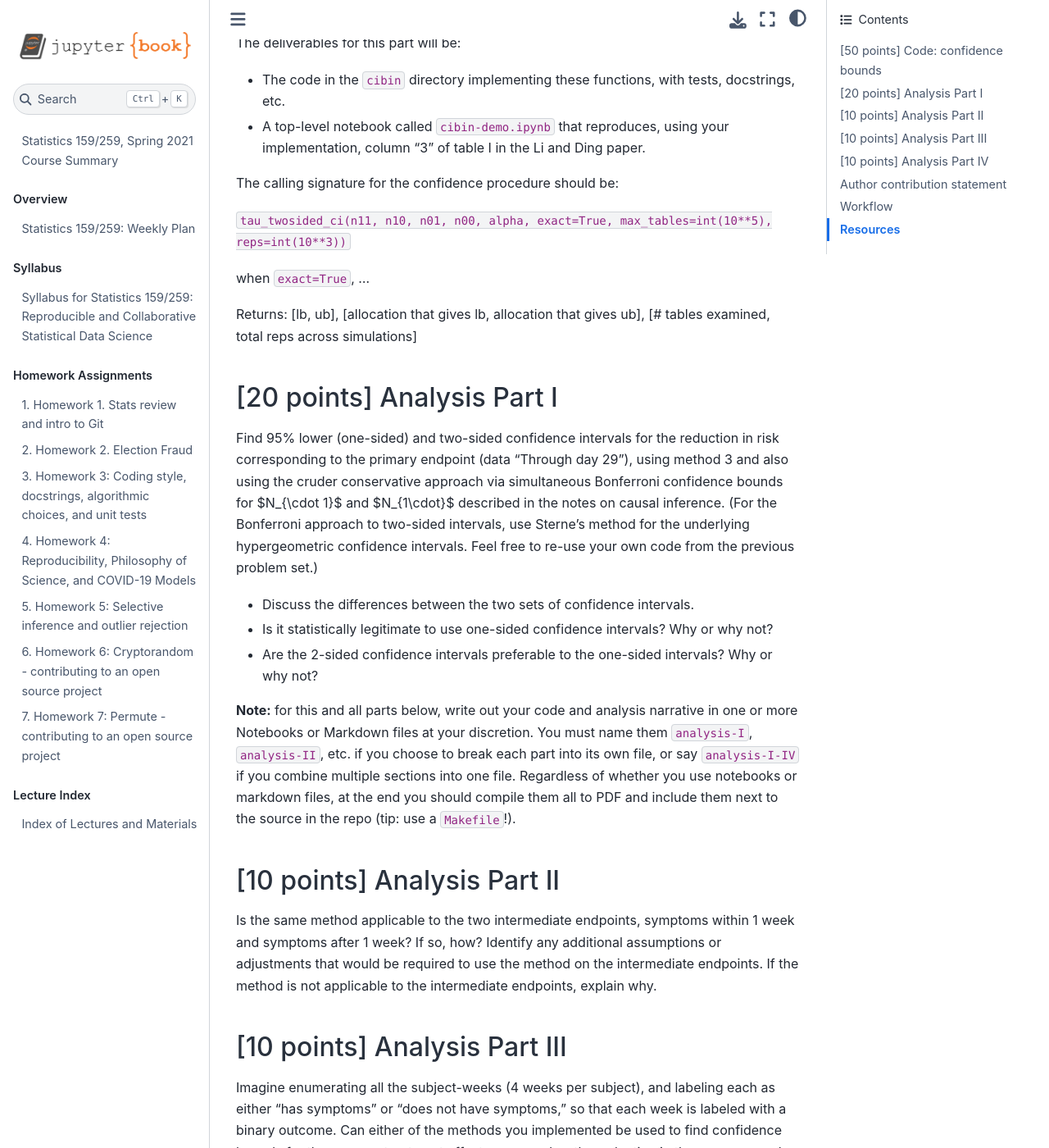
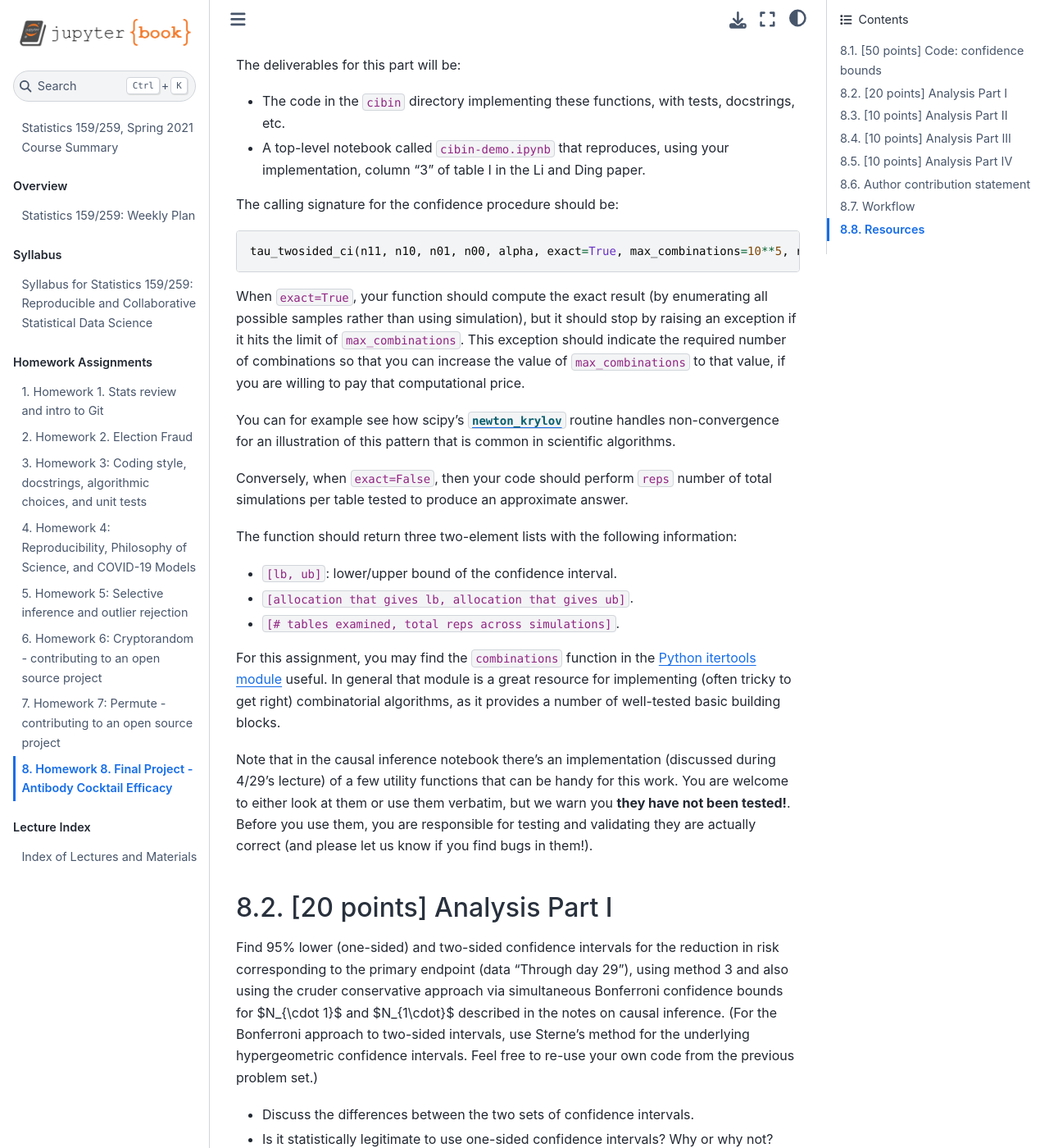
Before and after one commit to UCB-stat-159-s21/site, a Jupyter Book: the page built from Hw/hw08-final-project.md, in a window 1280 px wide and 1400 px high, scrolled down 1102 px. Shown: the whole window at 82% size. Built offline with Jupyter Book 1.0.4 settings and Sphinx 7.4.7 and the Sphinx Book theme 1.1.4, drawn with Linux system fonts in a browser that asks for light colours; pages that are not in the unit, such as notebooks, are missing from menus; some of the changed text lies outside the part shown.

Commit message:
Add final project to official index

````diff
--- a/Hw/hw08-final-project.md
+++ b/Hw/hw08-final-project.md
@@ -35,9 +35,9 @@ validation tests, but you should create your own Pythonic implementation rather
 than trying to translate R code line-by-line.
 
 You can use cryptorandom and permute, along with your implementations of
-hypergeometric confidence bounds from the previous homework assignment.
+hypergeometric confidence bounds from the previous homework assignment and any code we've provided from the class notebooks.
 
-Provide appropriate docstrings, unit tests, etc. Code should comply with PEP-8 and PEP-257.
+You must provide appropriate docstrings, unit tests, etc. Your code should comply with PEP-8 and PEP-257.
 
 We have provided a [toy Python package on Github](https://github.com/fperez/mytoy) to show you how to structure a repository to contain a minimally installable Python package with the basics.  Feel free to copy the layout and basic `setup.py` file from that repo to get going.  You may also find the blog post series [Creating an open source Python project from scratch](https://jacobtomlinson.dev/series/creating-an-open-source-python-project-from-scratch/) valuable.
 
@@ -49,12 +49,25 @@ The deliverables for this part will be:
 
 The calling signature for the confidence procedure should be:
 
-`tau_twosided_ci(n11, n10, n01, n00, alpha, exact=True, max_tables=int(10**5), reps=int(10**3))`
+```python
+tau_twosided_ci(n11, n10, n01, n00, alpha, exact=True, max_combinations=10**5, reps=10**3)
+```
 
-when `exact=True`, ...
+When `exact=True`, your function should compute the exact result (by enumerating all possible samples rather than using simulation), but it should stop by raising an exception if it hits the limit of `max_combinations`. This exception should indicate the required number of combinations so that you can increase the value of `max_combinations` to that value, if you are willing to pay that computational price.
 
-Returns: [lb, ub], [allocation that gives lb, allocation that gives ub], [# tables examined, total reps across simulations]
+You can for example see how scipy's [`newton_krylov`](https://docs.scipy.org/doc/scipy/reference/generated/scipy.optimize.newton_krylov.html) routine handles non-convergence for an illustration of this pattern that is common in scientific algorithms.
 
+Conversely, when `exact=False`, then your code should perform `reps` number of total simulations per table tested to produce an approximate answer.
+
+The function should return three two-element lists with the following information:
+
+- `[lb, ub]`: lower/upper bound of the confidence interval.
+- `[allocation that gives lb, allocation that gives ub]`.
+- `[# tables examined, total reps across simulations]`.
+
+For this assignment, you may find the `combinations` function in the [Python itertools module](https://docs.python.org/3/library/itertools.html) useful. In general that module is a great resource for implementing (often tricky to get right) combinatorial algorithms, as it provides a number of well-tested basic building blocks.
+
+Note that in the causal inference notebook there's an implementation (discussed during 4/29's lecture) of a few utility functions that can be handy for this work.  You are welcome to either look at them or use them verbatim, but we warn you **they have not been tested!**. Before you use them, you are responsible for testing and validating they are actually correct (and please let us know if you find bugs in them!).
 
 ## [20 points] Analysis Part I
 
@@ -113,9 +126,9 @@ If you find yourself with an _important concern or disagreement_ regarding the t
 
 ## Workflow
 
-You will be assigned to _the same team from HW 6_, and we will use the same workflow as for that assignment, with a private Slack channel for each team where we'll add the three instructors.
+You will be assigned to similarly-sized teams from HW 6, and in some cases it may be the same people (we've done some reshuffling based on your feedback in HW 6 and 7, but didn't create a completely new set of teams from scratch).
 
-In general, all other guidelines regarding testing, documentation, PRs, GitHub Actions and more, from the HW06 group assignment, apply equally here, so we won't repeat them. You can refresh your memory by [checking out those notes](hw06-cryptorandom-contrib.md#Tips-for-this-assignment).
+We will use the same workflow as for that assignment, with a private Slack channel for each team where we'll add the three instructors.  All other guidelines regarding testing, documentation, PRs, GitHub Actions and more, from the HW06 group assignment, apply equally here, so we won't repeat them. You can refresh your memory by [checking out those notes](hw06-cryptorandom-contrib.md#Tips-for-this-assignment).
 
 
 ## Resources
--- a/_toc.yml
+++ b/_toc.yml
@@ -24,6 +24,7 @@
   - file: Hw/hw05-selection-outliers.md
   - file: Hw/hw06-cryptorandom-contrib.md
   - file: Hw/hw07-permute-contrib.md
+  - file: Hw/hw08-final-project.md
 
 - part: Lecture Notes
   chapters:
````
Also changed, not shown: other parts of Hw/hw08-final-project.md (+1 -1 lines).
